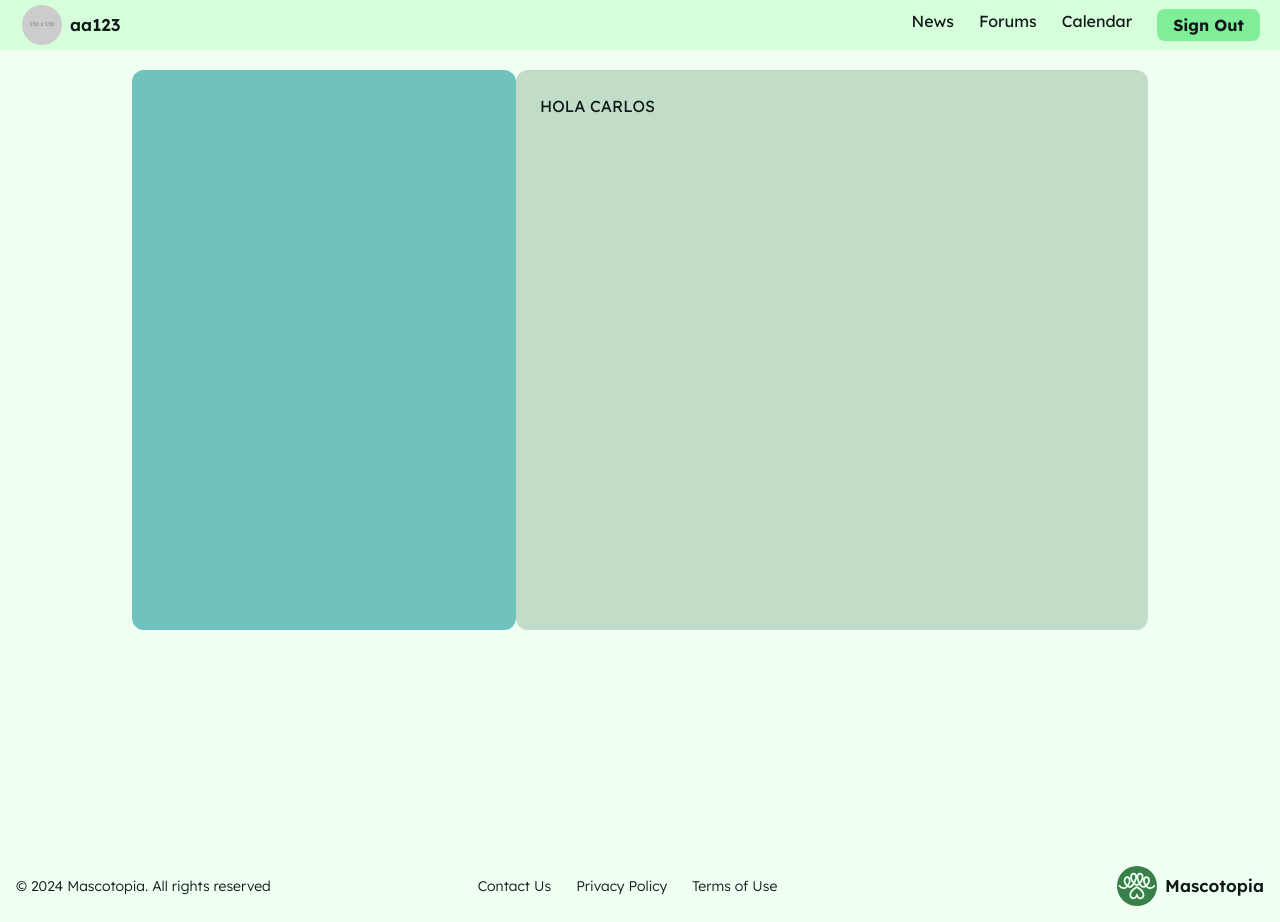
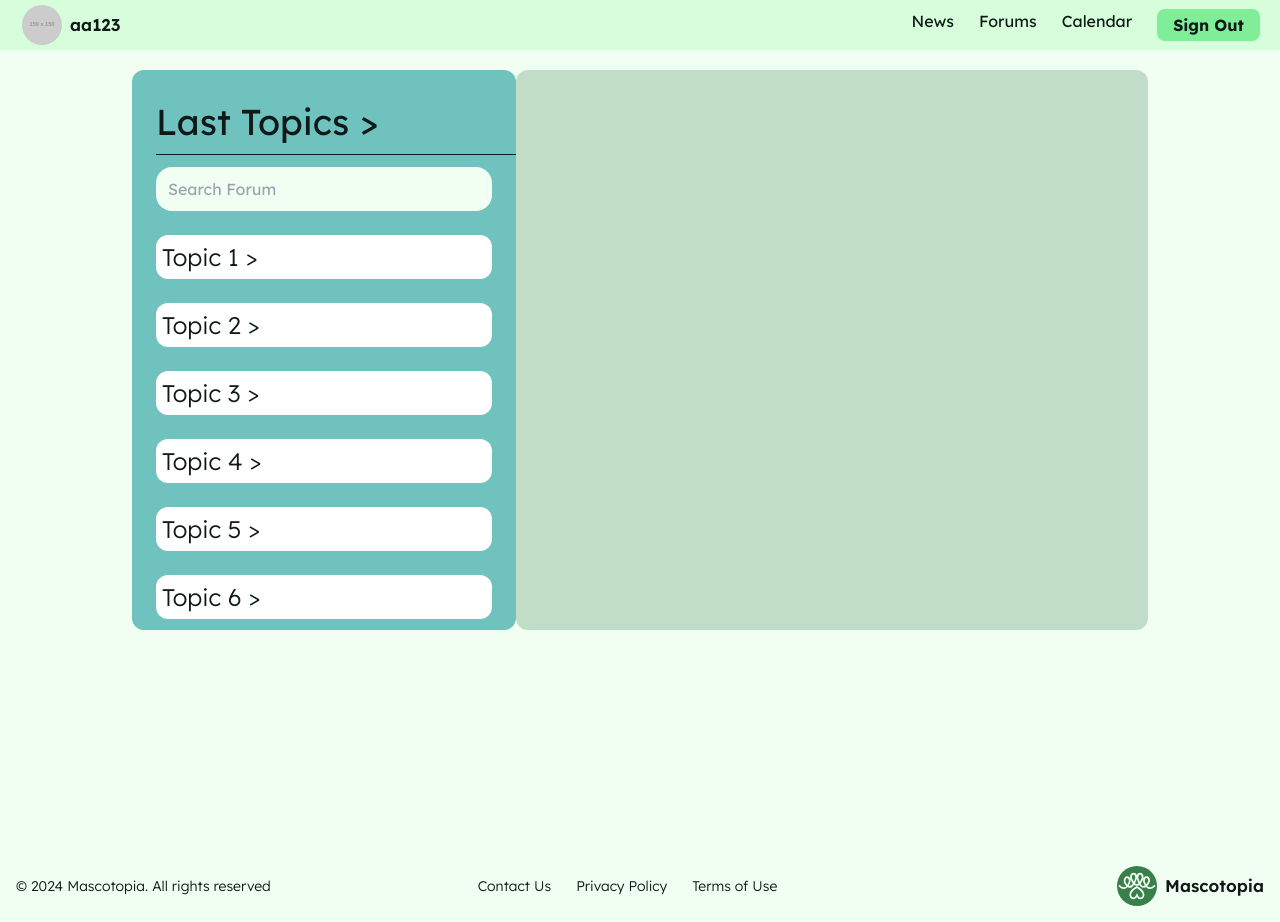
Before and after one commit to mquintanau/mascotopia_fe, a React (Vite) app in the folder view/: page /forum in a window 1280 px wide. Built offline with nearby package versions, Linux system fonts and the light colour scheme.

Commit message:
Agrega la vista de los topics

```diff
--- /dev/null
+++ b/view/src/components/Topic/Topic.jsx
@@ -0,0 +1,21 @@
+import PropTypes from "prop-types";
+
+const Topic = ({ className = "", onClick, name, ...props }) => {
+  return (
+    <button
+      className={`rounded-xl bg-white w-full py-1.5 px-1.5 my-3 text-2xl font-lexend font-light text-left ${className}`}
+      onClick={onClick}
+      {...props}
+    >
+      {name}
+    </button>
+  );
+};
+
+Topic.propTypes = {
+  className: PropTypes.string,
+  onClick: PropTypes.func,
+  name: PropTypes.string.isRequired,
+};
+
+export default Topic;
--- a/view/src/pages/Forum.jsx
+++ b/view/src/pages/Forum.jsx
@@ -1,14 +1,32 @@
+import  Input  from '../components/Input/Input';
 import React from 'react';
+import Topic from '../components/Topic/Topic';
 
 function Forum() {
     return (
         <div className="h-screen flex flex-row items-start p-5" >
-            <div className="bg-secondary p-6 rounded-xl h-[35rem] ml-28 w-96">
+            <div className="bg-secondary p-6 rounded-xl h-[35rem] ml-28 w-96 overflow-auto">
+                <h1 className="text-4xl mt-2 mb-3">Last Topics {'>'} </h1>
+                <hr className="border-black mr-[-1.5rem]"></hr>
+                <Input
+                    id="search"
+                    label="Search Forum"
+                    className= "rounded-sm"
+                />
 
+            <ol className="mt-2">
+                    <li><Topic name="Topic 1 >"/></li>
+                    <li><Topic name="Topic 2 >"/></li>
+                    <li><Topic name="Topic 3 >"/></li>
+                    <li><Topic name="Topic 4 >"/></li>
+                    <li><Topic name="Topic 5 >"/></li>
+                    <li><Topic name="Topic 6 >"/></li>
+                    <li><Topic name="Topic 7 >"/></li>
+            </ol>
             </div>
 
             <div className="bg-green3 p-6 rounded-xl flex-grow h-[35rem] mr-28">
-                HOLA CARLOS
+
             </div>
         </div>
     );
```
